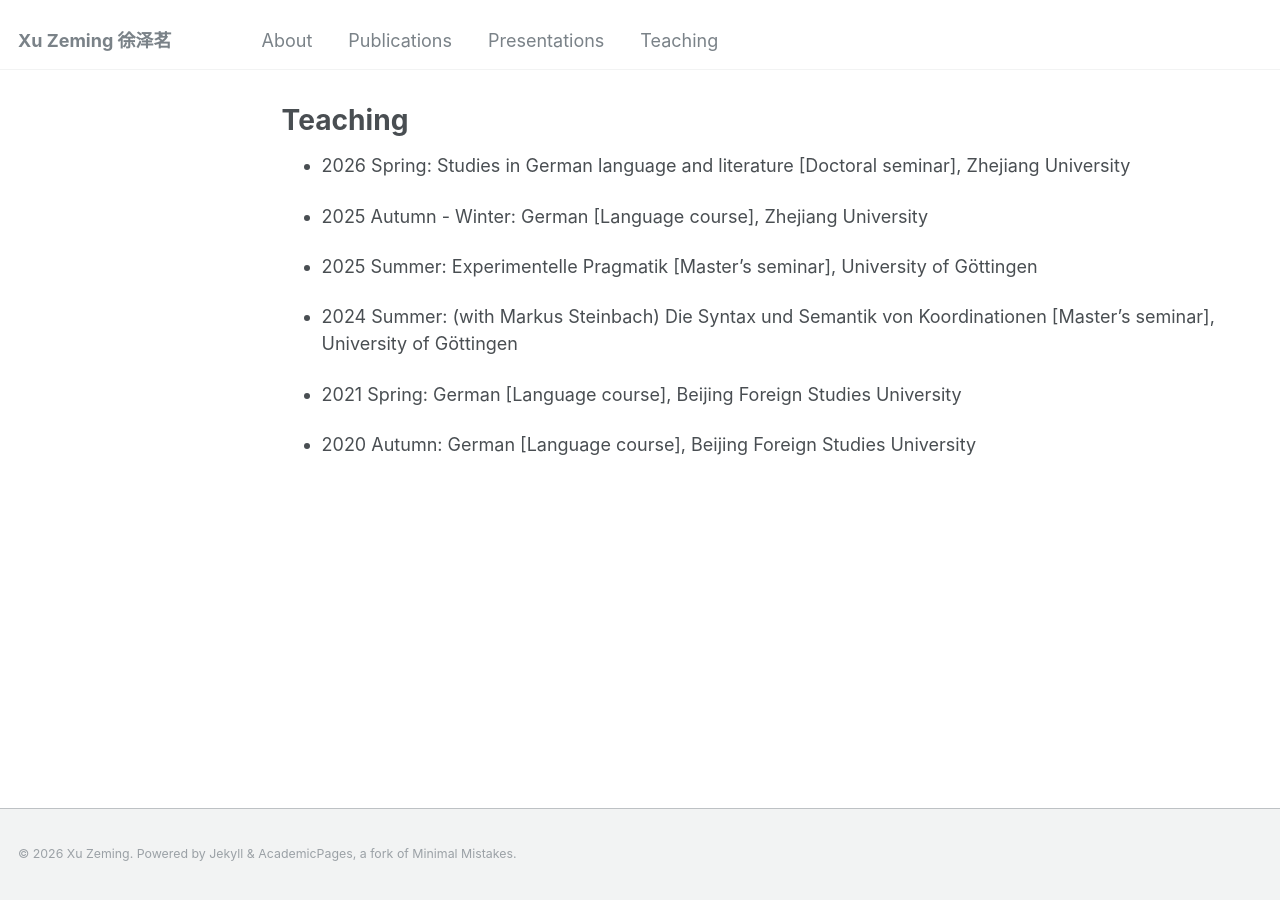
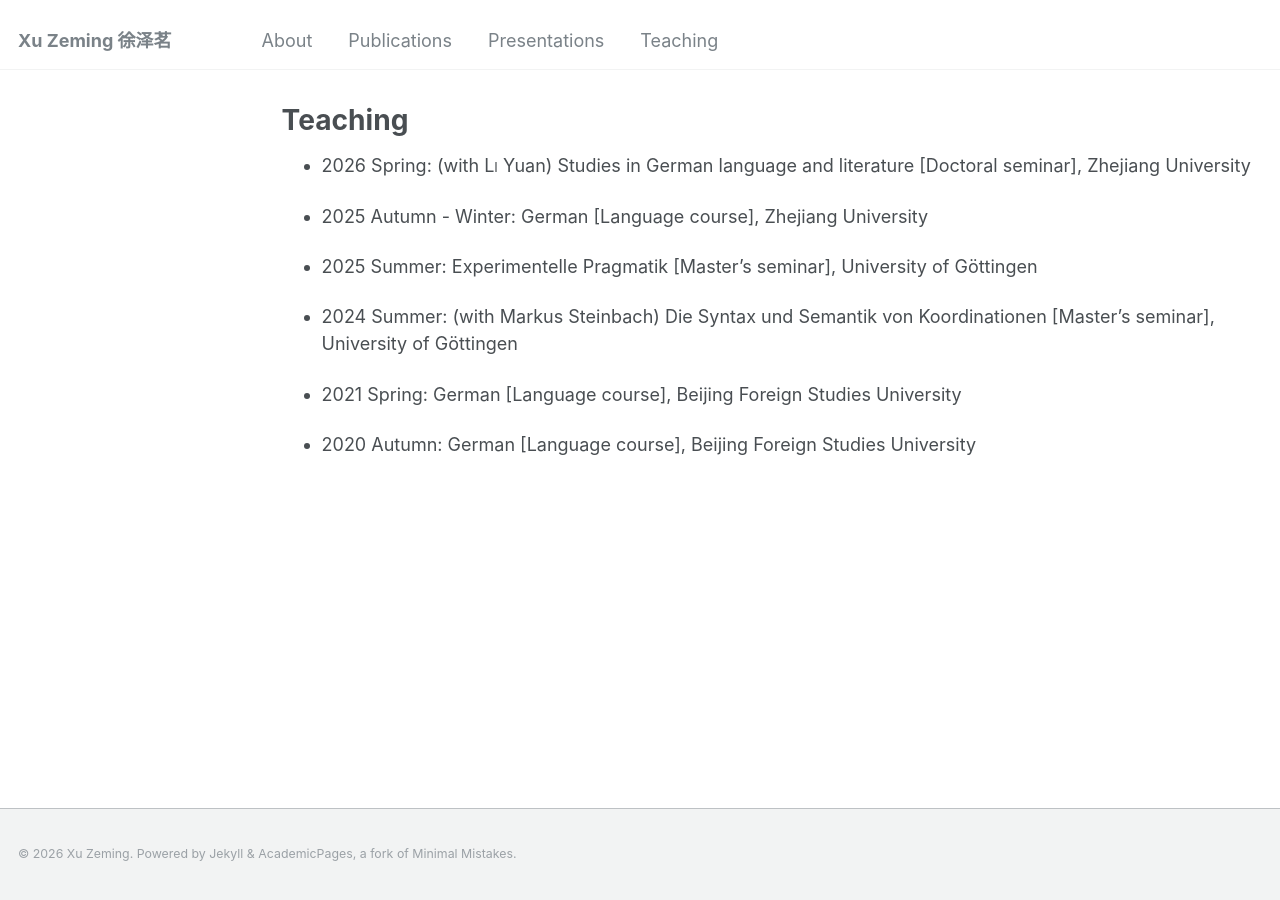
Before and after one commit to xu-zeming/xu-zeming.github.io, a Jekyll site: the page built from _pages/teaching.md, in a window 1280 px wide. Built offline with Jekyll 4.4.1, drawn with Linux system fonts in a browser that asks for light colours.

Commit message:
modified:   _pages/teaching.md

```diff
--- a/_pages/teaching.md
+++ b/_pages/teaching.md
@@ -6,7 +6,7 @@ author_profile: false
 ---
 
 {% include base_path %}
-* 2026 Spring: Studies in German language and literature [Doctoral seminar], Zhejiang University
+* 2026 Spring: (with <span style="font-variant:small-caps;">Li</span> Yuan) Studies in German language and literature [Doctoral seminar], Zhejiang University
 
 * 2025 Autumn - Winter: German [Language course], Zhejiang University
 
```
